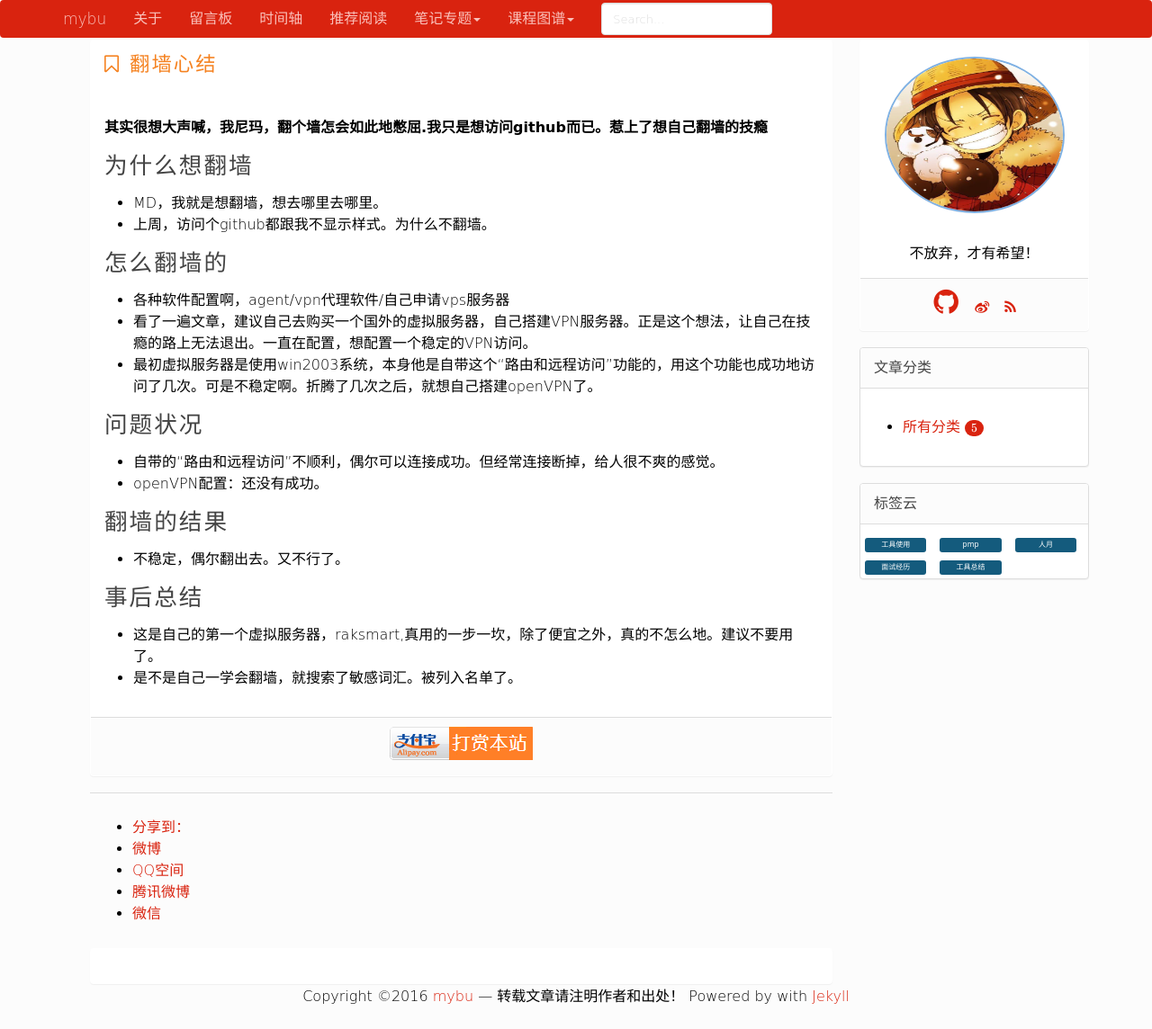
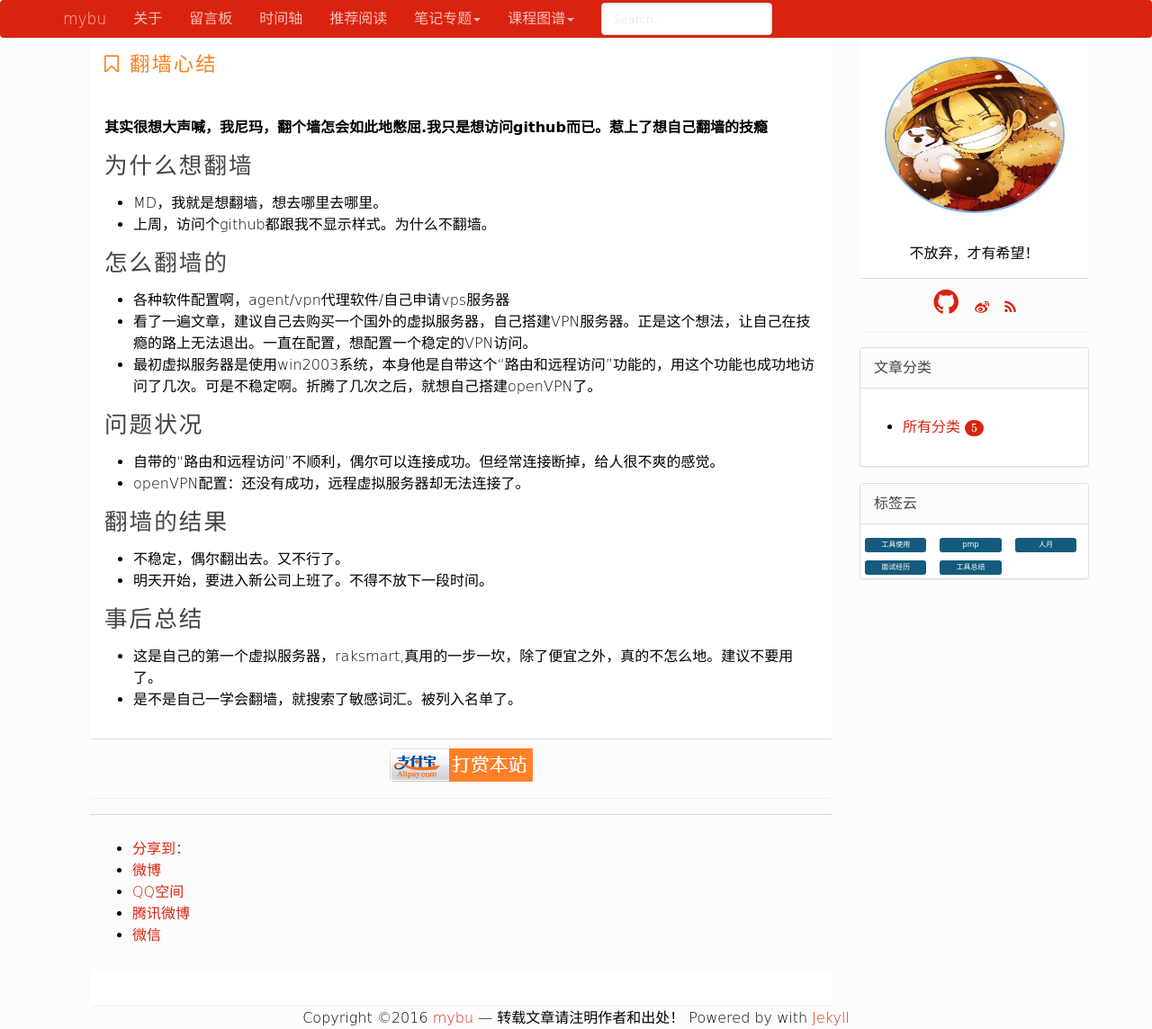
Before and after one commit to mybu/mybu.github.com, a Jekyll site: the page built from _posts/tooltech/2016-03-27-翻墙心结.md, in a window 1280 px wide. Shown: the whole page at 90% size. Built offline with Jekyll 4.4.1, drawn with Linux system fonts in a browser that asks for light colours; nearby versions of some CDN libraries; formulas are drawn with MathJax 3; comment, search, counter and statistics services are not loaded; before the commit the page ends 1120 px from its top, so only the background shows below that.

Commit message:
Signed-off-by: mybu <xuxp.run@outlook.com>

```diff
--- a/_posts/tooltech/2016-03-27-翻墙心结.md
+++ b/_posts/tooltech/2016-03-27-翻墙心结.md
@@ -18,11 +18,12 @@ description: 记录翻墙的点点滴滴。
 
 ## 问题状况
 + 自带的“路由和远程访问”不顺利，偶尔可以连接成功。但经常连接断掉，给人很不爽的感觉。
-+ openVPN配置：还没有成功。
++ openVPN配置：还没有成功，远程虚拟服务器却无法连接了。
 
 
 ## 翻墙的结果
 + 不稳定，偶尔翻出去。又不行了。
++ 明天开始，要进入新公司上班了。不得不放下一段时间。
 
 ## 事后总结
 + 这是自己的第一个虚拟服务器，raksmart,真用的一步一坎，除了便宜之外，真的不怎么地。建议不要用了。
```
